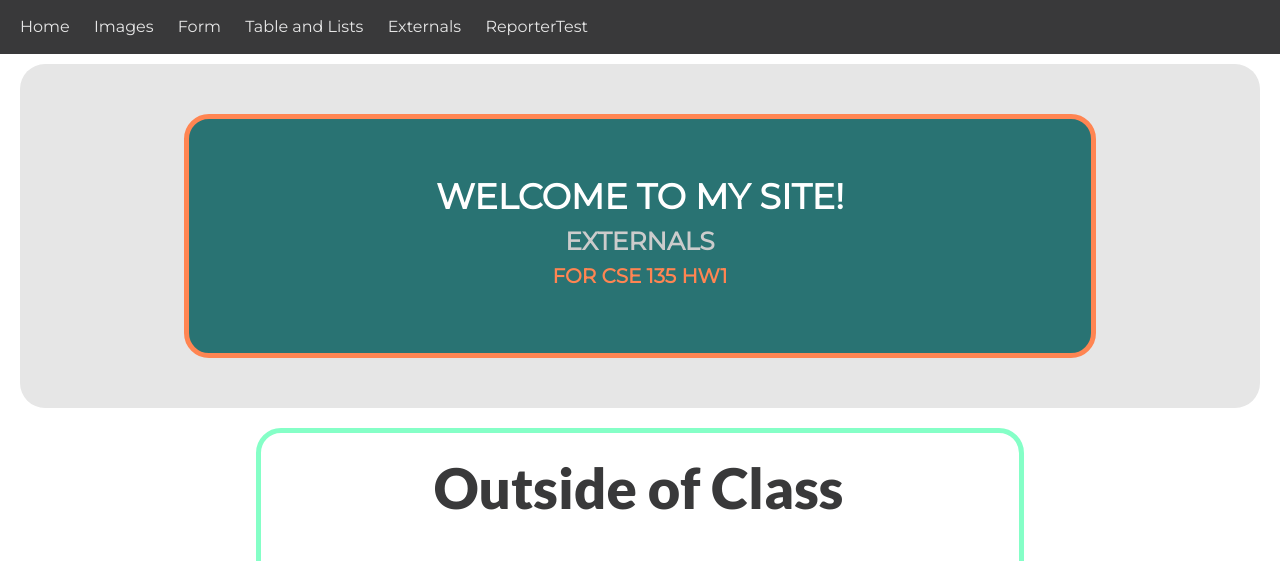
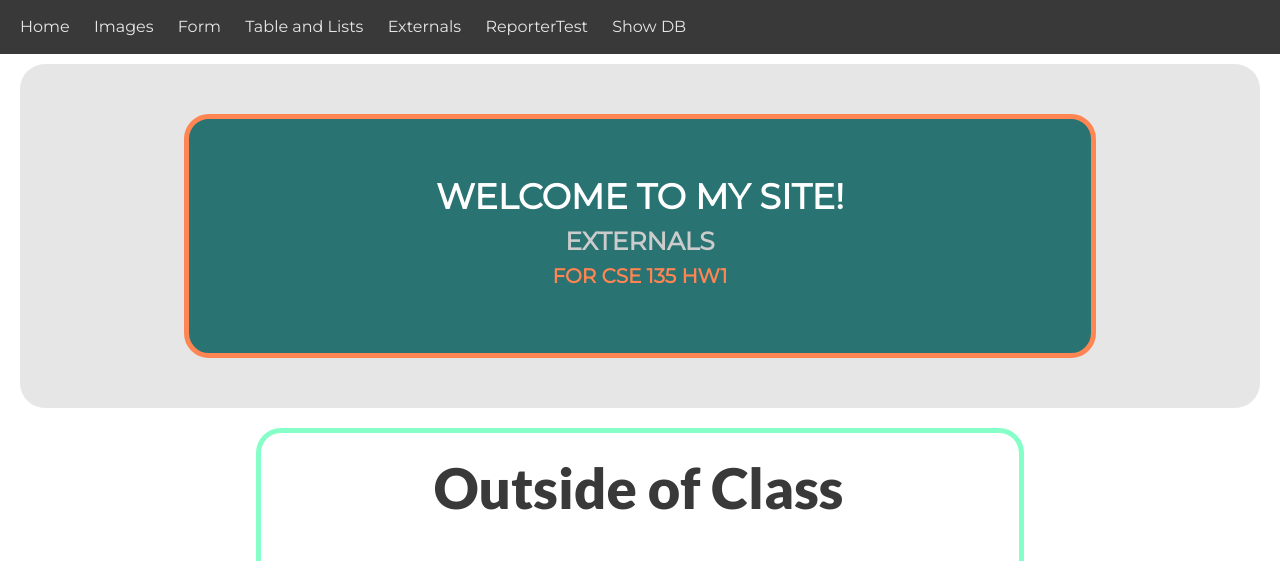
Before and after one commit to houan880201/cse135_pa4, a plain HTML site: page externals.html in a window 1280 px wide. Shown: the top 561 px of the page. Drawn offline with nearby package versions, Linux system fonts and the light colour scheme; no server answers; grey boxes are pictures that could not be loaded; a script that the page names is missing.

Commit message:
added navbar

```diff
--- a/externals.html
+++ b/externals.html
@@ -20,6 +20,7 @@
             <a href="table_and_lists.html">Table and Lists</a>
             <a href="externals.html">Externals</a>
             <a href="reportertest.html">ReporterTest</a>
+            <a href="showdb.html">Show DB</a>
         </nav>
 
         <div id='external-jumb' class="my-jumbotron">
```
Also changed, not shown: form.html (+1 -0 lines), images.html (+1 -0 lines), index.html (+1 -0 lines), reportertest.html (+1 -0 lines), showdb.html (+1 -0 lines), table_and_lists.html (+1 -0 lines).
